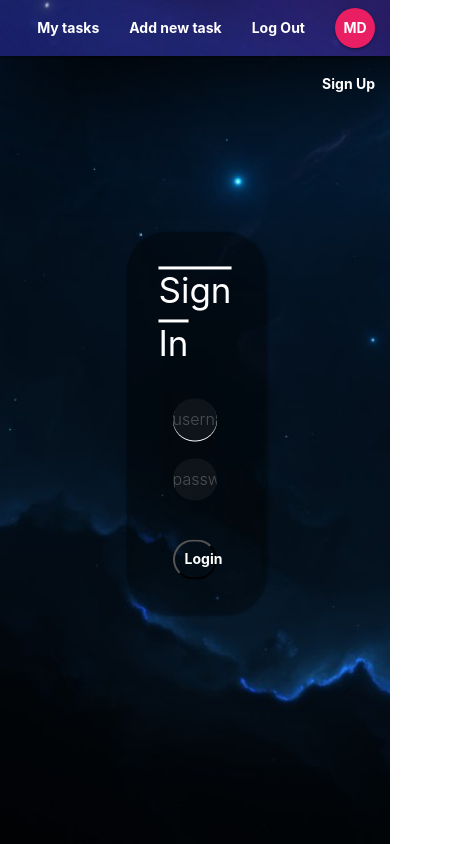
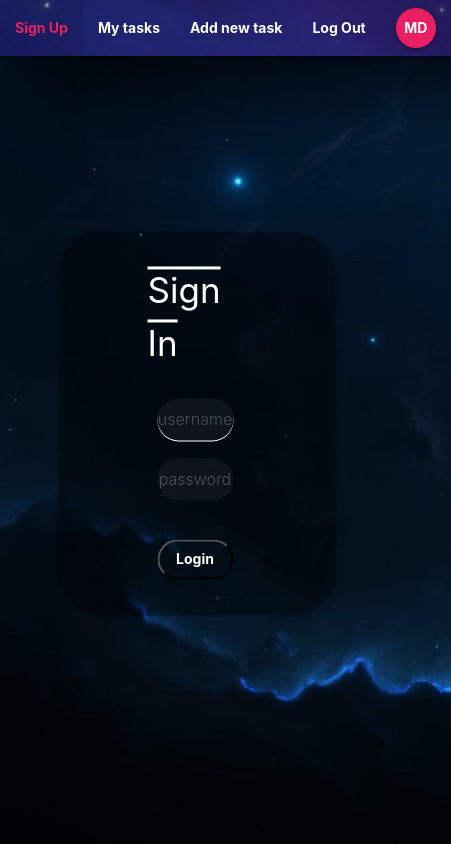
Before and after one commit to MD1010/reactToDo, a React (Create React App) app in the folder react-to-do/: page /SignIn in a window 390 px wide. Shown: the whole page, 451 px wide, since content can reach past the window. Built offline with nearby package versions, Linux system fonts and the light colour scheme.

Commit message:
more responsive now

```diff
--- a/react-to-do/src/styles/login.css
+++ b/react-to-do/src/styles/login.css
@@ -111,3 +111,13 @@ box-shadow: 0 1px 0 0
    -webkit-box-shadow: 0 1px 0 0 red !important;
     box-shadow: 0 1px 0 0 red !important;
 }
+
+@media only screen and (max-width: 850px) {
+    .form{
+        width: fit-content;
+    }
+    .transparent-bg
+    {
+        width: 70%;
+    }
+  }
--- a/react-to-do/src/styles/navBar.css
+++ b/react-to-do/src/styles/navBar.css
@@ -9,3 +9,9 @@ a:not(.btn-floating):hover{
 color:rgb(233, 30, 99);
 opacity: 1;
 }
+
+@media only screen and (max-width: 450px) {
+    nav{
+        width: max-content;
+    }
+  }
```
